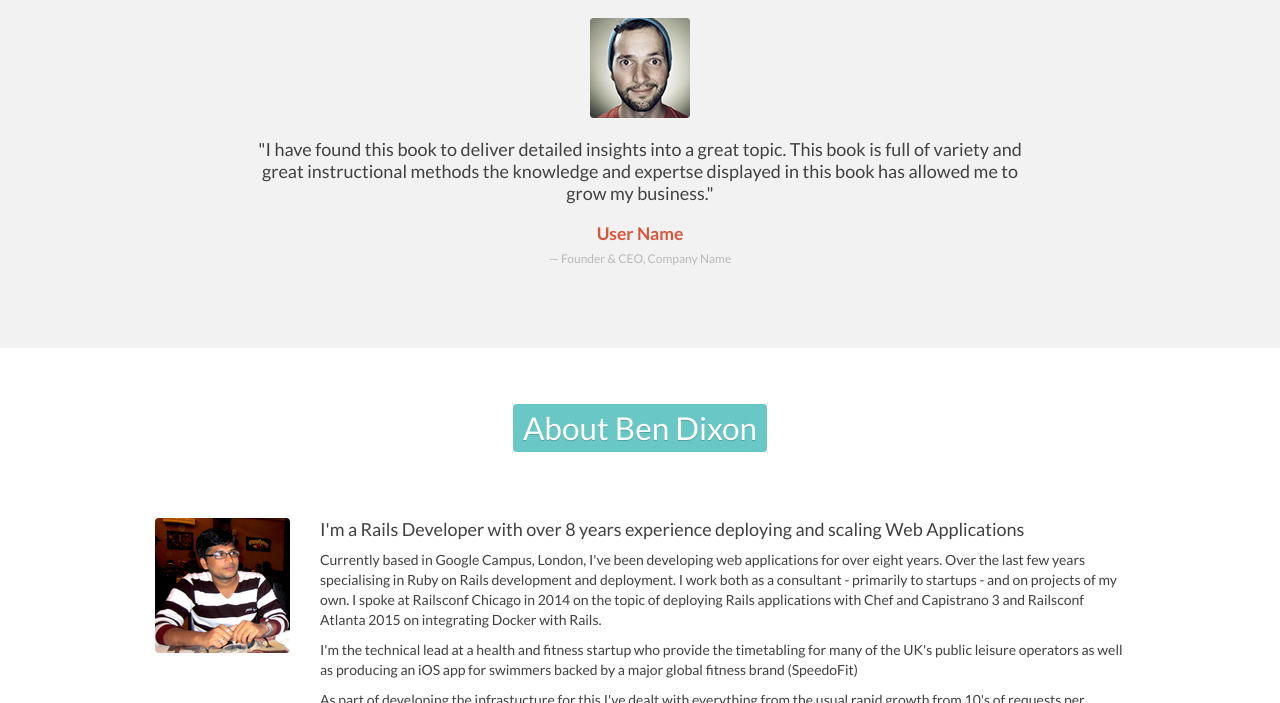
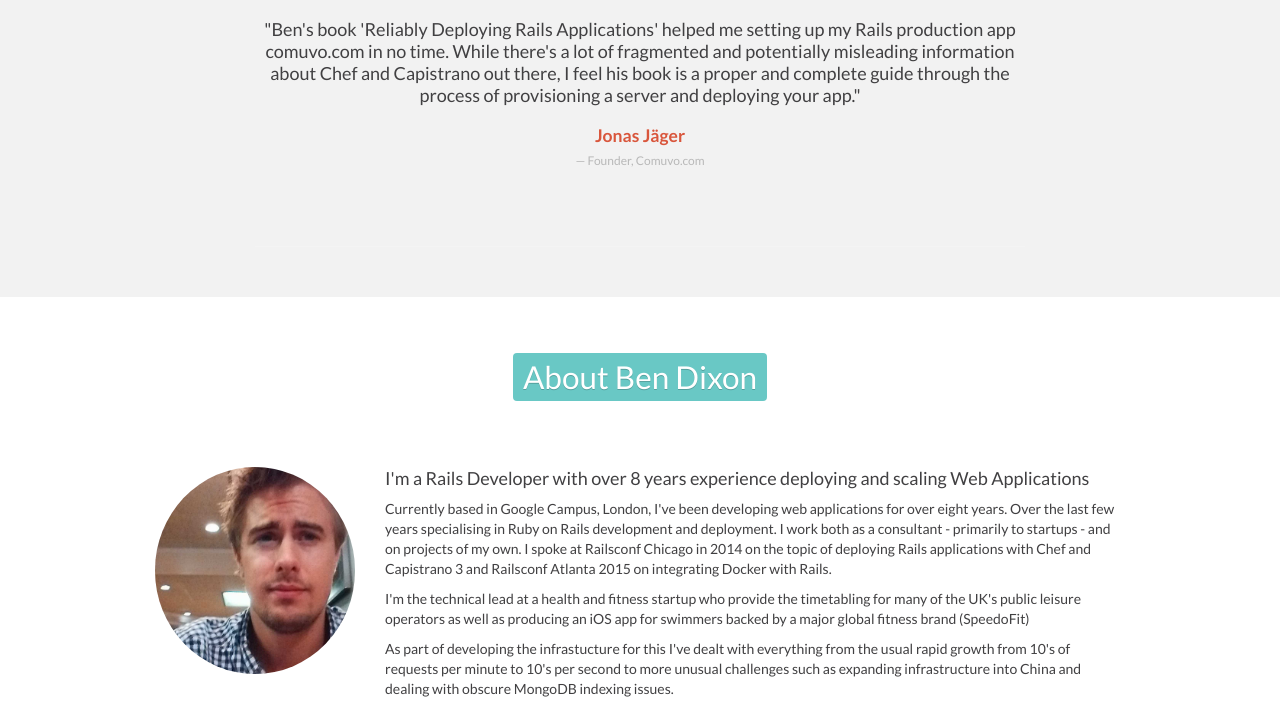
Before and after one commit to TalkingQuickly/deploying_rails_website, a plain HTML site: page index.html in a window 1280 px wide. Shown: the part 2550-3253 px from the top of the page. Drawn offline with Linux system fonts and the light colour scheme.

Commit message:
adds the author image

```diff
--- a/assets/css/style.css
+++ b/assets/css/style.css
@@ -561,3 +561,9 @@ footer{
 	}
 
 }
+
+#author .media-object {
+	width: 200px;
+	border-radius: 50%;
+	-webkit-border-radius: 50%;
+}
--- a/index.html
+++ b/index.html
@@ -413,20 +413,19 @@
             <div id="cbp-qtrotator" class="cbp-qtrotator">
             	<div class="cbp-qtcontent">
                 	<blockquote>
-                    <div class="testi-thumb"><img src="assets/img/alagoon.jpg" alt="user-photo" width="100" height="100"/></div>
                     <p class="testi-text">
-                    "I have found this book to deliver detailed insights into a great topic. This book is full of variety and great instructional methods the knowledge and expertse displayed in this book has allowed me to grow my business."</p>
-                    <h4 class="testi-user">User Name</h4>
-                    <small>Founder &amp; CEO, Company Name</small>
+                    "Ben's book 'Reliably Deploying Rails Applications' helped me setting up my Rails production app comuvo.com in no time. While there's a lot of fragmented  and potentially misleading information about Chef and Capistrano out there, I feel his book is a proper and complete guide through the process of provisioning a server and deploying your app."</p>
+                    <h4 class="testi-user">Jonas Jäger</h4>
+                    <small>Founder, Comuvo.com</small>
                 </blockquote>
                 </div><!--/cbp-qtcontent-->
                 <div class="cbp-qtcontent">
                 	<blockquote>
-                    <div class="testi-thumb"><img src="assets/img/VinThomas.jpg" alt="user-photo" width="100" height="100"/></div>
+                    <!--<div class="testi-thumb"><img src="assets/img/VinThomas.jpg" alt="user-photo" width="100" height="100"/></div>-->
                     <p class="testi-text">
-                    "I have found this book to deliver detailed insights into a great topic. This book is full of variety and great instructional methods the knowledge and expertse displayed in this book has allowed me to grow my business."</p>
-                    <h4 class="testi-user">User Name</h4>
-                    <small>Marketing, Company Name</small>
+                    One of the few books on deploying Rails applications containing sample code which worked out of the box. I purchased through Leanpub so I get notified of revised versions and the book + sample code seem to be updated every few months to keep pace with the latest stable releases of both Rails and tools. </p>
+                    <h4 class="testi-user">Katherine Cook</h4>
+                    <small>Rails Developer</small>
                 </blockquote>
                 </div><!--/cbp-qtcontent-->
 
@@ -445,7 +444,7 @@
             <div class="span10 offset1">
                 <div class="media">
                   <a class="pull-left" href="#">
-                    <img class="media-object" src="assets/img/author-photo.png" alt="author-photo"/>
+                    <img class="media-object author-photo" src="assets/img/ben.jpg" alt="author-photo"/>
                   </a>
                   <div class="media-body">
                     <p class="text-lead-big">I'm a Rails Developer with over 8 years experience deploying and scaling Web Applications</p>
@@ -474,7 +473,7 @@
                         <div class="span9">
                         <fieldset>
                             <div class="control-group">
-                                <label>Get the ebook with your email address</label>
+                                <label>Enter your email address to download the sample chapter</label>
                                 <input type="text" class="input-block-level" placeholder="Email Address" id="email2"/>
                                 <button class="btn btn-info btn-large btn-block">Download Now</button>
                                  <span class="text-small">eBook includes PDF, ePub and Kindle versions <a href="#" class="pull-right">Read Privacy Policy</a>
@@ -492,7 +491,7 @@
     	<div class="container">
             <div class="row">
                 <div class="span12">
-                    <p class="text-center">&copy; Booky Landing Page 2013. All rights reserved.</p>
+                    <p class="text-center">&copy; Benjamin Dixon 2015 </p>
                 </div><!--/span12-->
             </div><!--/row-->
         </div><!--/container-->
@@ -509,7 +508,7 @@
     <script>
 	$(function () {
 		// Testimonials rotator
-		$( '#cbp-qtrotator' ).cbpQTRotator();
+		$( '#cbp-qtrotator' ).cbpQTRotator({interval: 13000});
 		// Image Zoom
 		$('.thumbnails').magnificPopup({
 		delegate: 'a',
```
Also changed, not shown: assets/img/ben.jpg (added).
